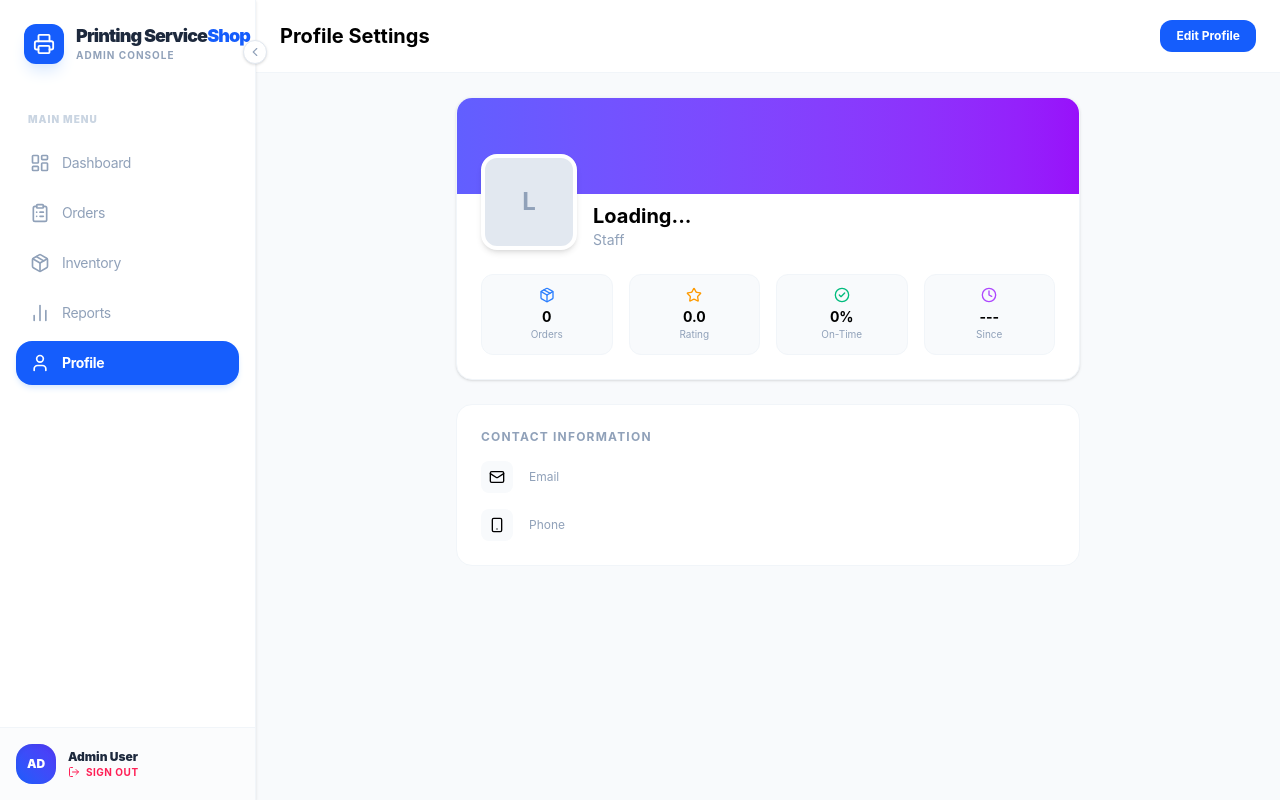
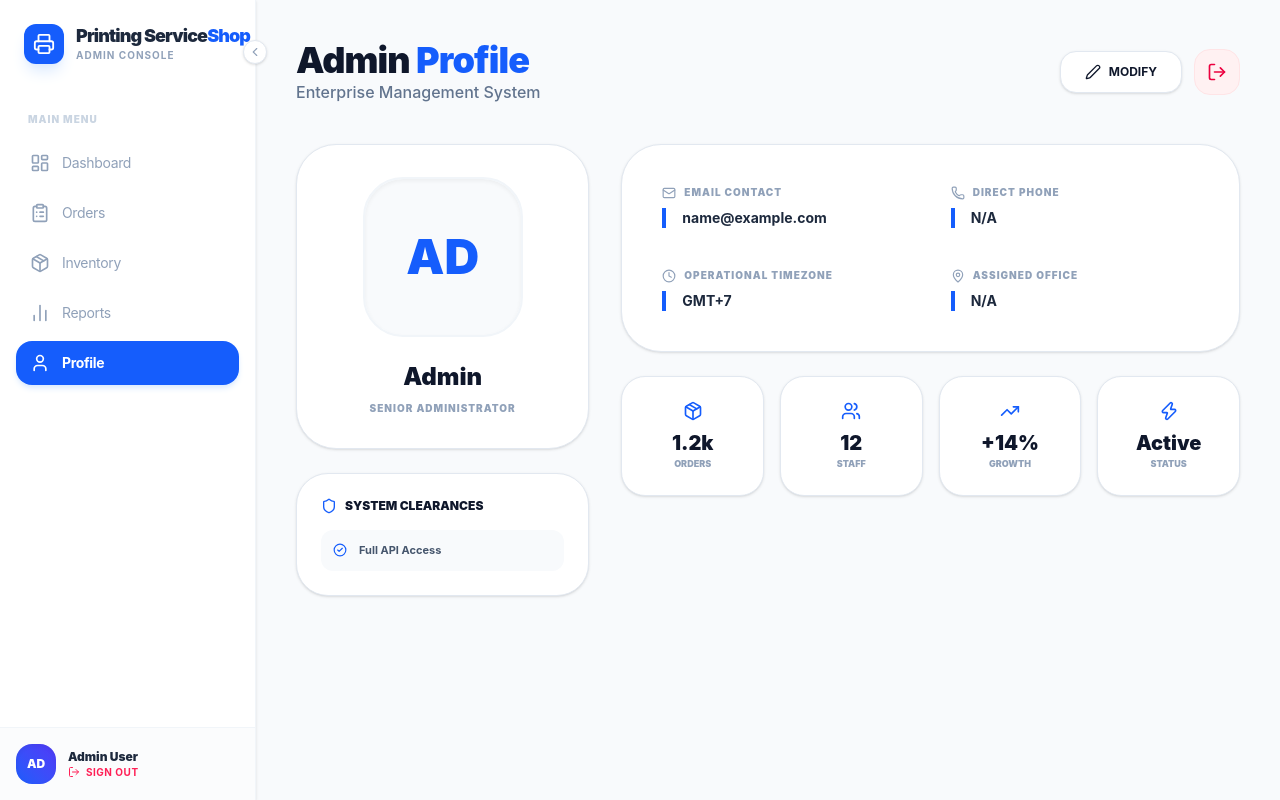
Before and after one commit to pheak2492008/printing-admin-Dashboard, a React (Vite) app: page /profile in a window 1280 px wide. Built offline with nearby package versions, Linux system fonts and the light colour scheme; no server answers; sample sign-in values are in the browser's storage.

Commit message:
fetch api profile

```diff
--- a/src/pages/ProfileAdmin/profile.tsx
+++ b/src/pages/ProfileAdmin/profile.tsx
@@ -1,257 +1,340 @@
-import { useState, useEffect, useRef } from "react";
+import React, { useState, useEffect, useRef } from "react";
+import { useNavigate } from "react-router-dom";
 import {
+  Camera,
+  Save,
+  Edit2,
+  Loader2,
   Mail,
+  Phone,
+  MapPin,
   Shield,
-  Globe,
-  Bell,
-  Moon,
-  LogOut,
-  ChevronRight,
-  Star,
-  Camera,
-  Edit2,
-  Award,
   Clock,
   CheckCircle2,
-  Smartphone,
-  Key,
-  Download,
-  Trash2,
-  Activity,
   Package,
+  LogOut,
+  Zap,
+  TrendingUp,
+  Users,
 } from "lucide-react";
 
-const API_BASE = "http://localhost:8081/api/v1/profile";
+// --- INTERFACES ---
+interface ProfileData {
+  userId: string;
+  name: string;
+  phone: string;
+  address: string;
+  avatarUrl: string;
+  email: string;
+}
+
+interface InfoItemProps {
+  icon: React.ElementType;
+  label: string;
+  value: string;
+  editable?: boolean;
+  onChange?: (v: string) => void;
+}
+
+const API_BASE = "http://localhost:8081/api/v1/admin/profile";
 
 export default function ProfilePage() {
+  const navigate = useNavigate();
   const fileInputRef = useRef<HTMLInputElement>(null);
+
   const [loading, setLoading] = useState(true);
+  const [isSaving, setIsSaving] = useState(false);
   const [editMode, setEditMode] = useState(false);
+  const [previewUrl, setPreviewUrl] = useState<string | null>(null);
+  const [mounted, setMounted] = useState(false);
 
-  // ── Profile State ──
-  const [profile, setProfile] = useState({
-    id: 1,
-    name: "Loading...",
-    role: "Staff",
-    email: "",
+  const [profile, setProfile] = useState<ProfileData>({
+    userId: localStorage.getItem("userId") || "",
+    name: "",
     phone: "",
-    staffId: "---",
-    profileImageUrl: "", // Store the image path from backend
-    ordersProcessed: "0",
-    rating: "0.0",
-    onTimeRate: "0%",
-    activeSince: "---",
+    address: "",
+    avatarUrl: "",
+    email: localStorage.getItem("userEmail") || "",
   });
 
-  // ── 1. Fetch Profile Data ──
-  useEffect(() => {
+  // Helper to get token safely
+  const getAuthToken = () =>
+    localStorage.getItem("accessToken") || localStorage.getItem("token");
+
+  // --- FETCH DATA (GET by ID) ---
   const fetchProfile = async () => {
+    const token = localStorage.getItem("accessToken");
+    const userId = localStorage.getItem("userId");
+
+    // CRITICAL: Check if userId is actually a number/string and not "undefined"
+    if (!token || !userId || userId === "undefined") {
+      console.error("No valid User ID found in storage!");
+      setLoading(false);
+      setMounted(true);
+      return;
+    }
+
     try {
-        const userId = localStorage.getItem("userId") || "1";
-        const response = await fetch(`${API_BASE}/${userId}`);
-        if (response.ok) {
-          const data = await response.json();
+      const res = await fetch(
+        `http://localhost:8081/api/v1/admin/profile/${userId}`,
+        {
+          method: "GET",
+          headers: {
+            Authorization: `Bearer ${token}`,
+            Accept: "application/json",
+          },
+        },
+      );
+
+      if (res.ok) {
+        const data = await res.json();
         setProfile({
-            id: data.id,
-            name: data.fullName,
-            role: data.position,
-            email: data.email,
-            phone: data.phoneNumber,
-            staffId: data.staffCode,
-            profileImageUrl: data.profileImageUrl, // Assume this field exists in Java
-            ordersProcessed: data.totalOrders?.toLocaleString() || "1,842",
-            rating: data.averageRating || "4.9",
-            onTimeRate: (data.onTimePercentage || "98") + "%",
-            activeSince: data.joinDate || "Jan 2022",
+          userId: userId,
+          name: data.fullName || "Admin",
+          phone: data.phone || "",
+          address: data.address || "",
+          avatarUrl: data.avatarUrl || "",
+          email: data.email || localStorage.getItem("userEmail") || "",
         });
+      } else {
+        console.error("Server responded with:", res.status);
       }
-      } catch (error) {
-        console.error("Error fetching profile:", error);
+    } catch (err) {
+      console.error("Connection failed:", err);
     } finally {
       setLoading(false);
+      setMounted(true);
     }
   };
+  useEffect(() => {
+    // Run the fetch
     fetchProfile();
+
+    // Trigger the entry animation
+    const timer = setTimeout(() => setMounted(true), 100);
+    return () => clearTimeout(timer);
   }, []);
+  // --- 2. UPDATE PROFILE ---
+  const handleSave = async () => {
+    const token =
+      localStorage.getItem("accessToken") || localStorage.getItem("token");
+    if (!token) return navigate("/login");
 
-  // ── 2. Handle Image Upload & Profile Update ──
-  const handleSave = async () => {
-    setLoading(true);
+    setIsSaving(true);
     const formData = new FormData();
 
-    // Append text data
-    formData.append("fullName", profile.name);
-    formData.append("position", profile.role);
-    formData.append("phoneNumber", profile.phone);
-    formData.append("email", profile.email);
+    // Match your @RequestPart("request") ProfileRequest exactly
+    const profileRequest = {
+      fullName: profile.name,
+      phone: profile.phone,
+      address: profile.address,
+    };
 
-    // Append file if selected
+    // WRAP JSON IN BLOB: This prevents "413 Unsupported Media Type" or "403"
+    formData.append(
+      "request",
+      new Blob([JSON.stringify(profileRequest)], { type: "application/json" }),
+    );
+
+    // IMAGE PART
     if (fileInputRef.current?.files?.[0]) {
       formData.append("image", fileInputRef.current.files[0]);
     }
 
     try {
-      const response = await fetch(`${API_BASE}/${profile.id}`, {
+      const res = await fetch(`${API_BASE}/${profile.userId}`, {
         method: "PUT",
-        // Note: Don't set Content-Type header when sending FormData;
-        // the browser sets it automatically with the boundary string.
+        headers: {
+          Authorization: `Bearer ${token}`,
+          // DO NOT set 'Content-Type': 'multipart/form-data' manually.
+          // The browser must do it to include the "boundary" string.
+        },
         body: formData,
       });
 
-      if (response.ok) {
-        const updatedData = await response.json();
-        setProfile((prev) => ({
-          ...prev,
-          profileImageUrl: updatedData.profileImageUrl,
-        }));
+      if (res.ok) {
         setEditMode(false);
-        alert("Profile & Image Updated!");
+        await fetchProfile(); // Refresh UI with new data
+        alert("Profile updated!");
+      } else {
+        const errorText = await res.text();
+        console.error("Save failed:", errorText);
+        alert(`Error ${res.status}: Check permissions or network.`);
       }
-    } catch (error) {
-      console.error("Update failed:", error);
+    } catch (err) {
+      alert("Server unreachable.");
     } finally {
-      setLoading(false);
+      setIsSaving(false);
     }
   };
-
-  if (loading && !profile.email)
+  if (loading)
     return (
-      <div className="p-20 text-center animate-pulse">Loading Profile...</div>
+      <div className="flex h-screen items-center justify-center bg-white">
+        <Loader2 className="animate-spin text-blue-600" size={40} />
+      </div>
     );
 
+  const avatarSrc =
+    previewUrl ||
+    (profile.avatarUrl ? `http://localhost:8081${profile.avatarUrl}` : null);
+  const initials =
+    profile.name
+      .split(" ")
+      .map((n) => n[0])
+      .join("")
+      .toUpperCase()
+      .slice(0, 2) || "AD";
+
   return (
-    <div className="min-h-screen bg-slate-50 pb-24">
-      {/* Header */}
-      <div className="bg-white border-b border-slate-100 px-6 py-5 sticky top-0 z-40 flex justify-between items-center">
-        <h1 className="font-bold text-xl">Profile Settings</h1>
+    <div className="min-h-screen bg-[#F8FAFC] p-4 md:p-10 font-sans text-slate-800">
+      <div
+        className={`max-w-6xl mx-auto transition-all duration-700 ${mounted ? "opacity-100" : "opacity-0 translate-y-4"}`}
+      >
+        {/* HEADER */}
+        <header className="flex flex-col md:flex-row justify-between items-start md:items-center gap-6 mb-10">
+          <div>
+            <h1 className="text-4xl font-black text-slate-900 tracking-tight">
+              Admin <span className="text-blue-600">Profile</span>
+            </h1>
+            <p className="text-slate-500 font-medium">
+              Enterprise Management System
+            </p>
+          </div>
+
+          <div className="flex items-center gap-3">
+            {editMode ? (
               <button
-          onClick={editMode ? handleSave : () => setEditMode(true)}
-          className={`px-4 py-2 rounded-xl text-xs font-bold transition-all ${
-            editMode ? "bg-green-600 text-white" : "bg-blue-600 text-white"
-          }`}
+                onClick={handleSave}
+                disabled={isSaving}
+                className="flex items-center gap-2 px-6 py-3 bg-blue-600 hover:bg-blue-700 text-white text-xs font-bold uppercase rounded-2xl shadow-md disabled:opacity-50"
               >
-          {editMode ? "Save Profile" : "Edit Profile"}
+                {isSaving ? (
+                  <Loader2 size={16} className="animate-spin" />
+                ) : (
+                  <Save size={16} />
+                )}
+                Confirm Changes
+              </button>
+            ) : (
+              <button
+                onClick={() => setEditMode(true)}
+                className="flex items-center gap-2 px-6 py-3 bg-white hover:bg-slate-50 text-slate-900 text-xs font-bold uppercase rounded-2xl border border-slate-200 shadow-sm"
+              >
+                <Edit2 size={16} /> Modify
+              </button>
+            )}
+            <button
+              onClick={() => {
+                localStorage.clear();
+                navigate("/login");
+              }}
+              className="p-3 bg-rose-50 text-rose-600 rounded-2xl border border-rose-100 hover:bg-rose-600 hover:text-white transition-all"
+            >
+              <LogOut size={20} />
             </button>
           </div>
+        </header>
 
-      <div className="max-w-2xl mx-auto px-6 pt-6 space-y-6">
-        {/* Profile Card */}
-        <div className="bg-white rounded-2xl border border-slate-100 shadow-sm overflow-hidden">
-          <div className="h-24 bg-gradient-to-r from-indigo-500 to-purple-600" />
-          <div className="px-6 pb-6 relative">
-            <div className="flex items-end gap-4 -mt-10 mb-6">
-              {/* Avatar Image Upload */}
-              <div className="relative group">
-                <div className="w-24 h-24 rounded-2xl border-4 border-white shadow-md bg-slate-200 overflow-hidden">
-                  {profile.profileImageUrl ? (
+        <div className="grid grid-cols-1 lg:grid-cols-12 gap-8">
+          {/* PROFILE CARD */}
+          <div className="lg:col-span-4 space-y-6">
+            <div className="bg-white border border-slate-200 p-8 rounded-[2.5rem] text-center shadow-sm">
+              <div className="relative w-40 h-40 mx-auto mb-6">
+                <div className="w-full h-full rounded-[2.5rem] bg-slate-50 border-2 border-slate-100 flex items-center justify-center text-5xl font-black text-blue-600 overflow-hidden shadow-inner">
+                  {avatarSrc ? (
                     <img
-                      src={`http://localhost:8081${profile.profileImageUrl}`}
+                      src={avatarSrc}
                       className="w-full h-full object-cover"
                       alt="Profile"
                     />
                   ) : (
-                    <div className="w-full h-full flex items-center justify-center text-2xl font-bold text-slate-400">
-                      {profile.name.charAt(0)}
-                    </div>
+                    initials
                   )}
                 </div>
-
                 {editMode && (
-                  <>
+                  <button
+                    onClick={() => fileInputRef.current?.click()}
+                    className="absolute -bottom-2 -right-2 p-3 bg-blue-600 rounded-2xl border-4 border-white text-white shadow-lg hover:scale-110 transition-transform"
+                  >
+                    <Camera size={20} />
+                  </button>
+                )}
                 <input
                   type="file"
                   ref={fileInputRef}
                   className="hidden"
                   accept="image/*"
-                      onChange={(e) => {
-                        // Optional: Create a local preview URL
-                        if (e.target.files?.[0]) {
-                          const url = URL.createObjectURL(e.target.files[0]);
-                          setProfile({ ...profile, profileImageUrl: url });
+                  onChange={(e) =>
+                    e.target.files?.[0] &&
+                    setPreviewUrl(URL.createObjectURL(e.target.files[0]))
                   }
-                      }}
                 />
-                    <button
-                      onClick={() => fileInputRef.current?.click()}
-                      className="absolute inset-0 bg-black/40 rounded-2xl flex items-center justify-center opacity-0 group-hover:opacity-100 transition-opacity"
-                    >
-                      <Camera className="text-white" />
-                    </button>
-                  </>
-                )}
               </div>
-
-              <div className="flex-1">
               {editMode ? (
                 <input
                   value={profile.name}
                   onChange={(e) =>
                     setProfile({ ...profile, name: e.target.value })
                   }
-                    className="text-xl font-bold border-b border-blue-500 outline-none w-full"
+                  className="w-full text-center text-2xl font-black text-slate-900 border-b-2 border-blue-600 outline-none pb-1"
                 />
               ) : (
-                  <h2 className="text-xl font-bold">{profile.name}</h2>
+                <h2 className="text-2xl font-black text-slate-900">
+                  {profile.name || "Admin"}
+                </h2>
               )}
-                <p className="text-sm text-slate-400">{profile.role}</p>
-              </div>
+              <p className="text-slate-400 text-[10px] font-black uppercase tracking-widest mt-2">
+                Senior Administrator
+              </p>
             </div>
 
-            {/* Stats */}
-            <div className="grid grid-cols-4 gap-4">
-              <StatItem
-                icon={Package}
-                value={profile.ordersProcessed}
-                label="Orders"
-                color="text-blue-500"
-              />
-              <StatItem
-                icon={Star}
-                value={profile.rating}
-                label="Rating"
-                color="text-amber-500"
-              />
-              <StatItem
-                icon={CheckCircle2}
-                value={profile.onTimeRate}
-                label="On-Time"
-                color="text-emerald-500"
-              />
-              <StatItem
-                icon={Clock}
-                value={profile.activeSince}
-                label="Since"
-                color="text-purple-500"
-              />
+            <div className="bg-white border border-slate-200 p-6 rounded-[2rem] shadow-sm">
+              <h3 className="text-slate-900 text-xs font-black uppercase mb-4 flex items-center gap-2">
+                <Shield size={16} className="text-blue-600" /> System Clearances
+              </h3>
+              <div className="space-y-2">
+                <div className="flex items-center gap-3 text-[11px] font-bold text-slate-600 bg-slate-50 p-3 rounded-xl">
+                  <CheckCircle2 size={14} className="text-blue-600" /> Full API
+                  Access
+                </div>
               </div>
             </div>
           </div>
 
-        {/* Contact Info */}
-        <div className="bg-white rounded-2xl border border-slate-100 p-6 space-y-4">
-          <h3 className="text-xs font-bold text-slate-400 uppercase tracking-widest">
-            Contact Information
-          </h3>
-          <div className="space-y-4">
-            <InfoField icon={Mail} label="Email" value={profile.email} />
-            <div className="flex items-center gap-4">
-              <div className="p-2 bg-slate-50 rounded-lg">
-                <Smartphone size={16} />
+          {/* DETAILS SECTION */}
+          <div className="lg:col-span-8 space-y-6">
+            <div className="bg-white border border-slate-200 rounded-[2.5rem] shadow-sm p-10 grid grid-cols-1 md:grid-cols-2 gap-10">
+              <InfoItem
+                icon={Mail}
+                label="Email Contact"
+                value={profile.email}
+              />
+              <InfoItem
+                icon={Phone}
+                label="Direct Phone"
+                value={profile.phone}
+                editable={editMode}
+                onChange={(v: string) => setProfile({ ...profile, phone: v })}
+              />
+              <InfoItem
+                icon={Clock}
+                label="Operational Timezone"
+                value="GMT+7"
+              />
+              <InfoItem
+                icon={MapPin}
+                label="Assigned Office"
+                value={profile.address}
+                editable={editMode}
+                onChange={(v: string) => setProfile({ ...profile, address: v })}
+              />
             </div>
-              <div className="flex-1">
-                <p className="text-xs text-slate-400">Phone</p>
-                {editMode ? (
-                  <input
-                    value={profile.phone}
-                    onChange={(e) =>
-                      setProfile({ ...profile, phone: e.target.value })
-                    }
-                    className="text-sm font-bold border-b border-slate-200 outline-none w-full"
-                  />
-                ) : (
-                  <p className="text-sm font-bold">{profile.phone}</p>
-                )}
-              </div>
+
+            <div className="grid grid-cols-2 md:grid-cols-4 gap-4">
+              <StatBox icon={Package} label="Orders" val="1.2k" />
+              <StatBox icon={Users} label="Staff" val="12" />
+              <StatBox icon={TrendingUp} label="Growth" val="+14%" />
+              <StatBox icon={Zap} label="Status" val="Active" />
             </div>
           </div>
         </div>
@@ -260,23 +343,48 @@ export default function ProfilePage() {
   );
 }
 
-// Helper Components
-const StatItem = ({ icon: Icon, value, label, color }: any) => (
-  <div className="bg-slate-50 p-3 rounded-xl text-center border border-slate-100">
-    <Icon size={16} className={`${color} mx-auto mb-1`} />
-    <p className="text-sm font-bold">{value}</p>
-    <p className="text-[10px] text-slate-400">{label}</p>
+// --- SUB-COMPONENTS ---
+function InfoItem({
+  icon: Icon,
+  label,
+  value,
+  editable,
+  onChange,
+}: InfoItemProps) {
+  return (
+    <div className="space-y-2">
+      <div className="flex items-center gap-2 text-slate-400 font-black text-[10px] uppercase tracking-widest">
+        <Icon size={14} /> {label}
+      </div>
+      {editable && onChange ? (
+        <input
+          value={value}
+          onChange={(e) => onChange(e.target.value)}
+          className="w-full bg-slate-50 border border-slate-200 rounded-xl px-4 py-2 text-sm text-slate-900 outline-none focus:border-blue-600"
+        />
+      ) : (
+        <p className="text-sm font-bold text-slate-800 border-l-4 border-blue-600 pl-4">
+          {value || "N/A"}
+        </p>
+      )}
     </div>
   );
+}
 
-const InfoField = ({ icon: Icon, label, value }: any) => (
-  <div className="flex items-center gap-4">
-    <div className="p-2 bg-slate-50 rounded-lg">
-      <Icon size={16} />
-    </div>
-    <div>
-      <p className="text-xs text-slate-400">{label}</p>
-      <p className="text-sm font-bold">{value}</p>
-    </div>
+function StatBox({
+  icon: Icon,
+  label,
+  val,
+}: {
+  icon: React.ElementType;
+  label: string;
+  val: string;
+}) {
+  return (
+    <div className="bg-white border border-slate-200 p-6 rounded-3xl text-center shadow-sm">
+      <Icon size={20} className="text-blue-600 mx-auto mb-2" />
+      <p className="text-xl font-black text-slate-900">{val}</p>
+      <p className="text-[9px] text-slate-400 font-black uppercase">{label}</p>
     </div>
   );
+}
```
Also changed, not shown: src/pages/Authentication/login.tsx (+22 -15 lines), 1 other file (tests, documents, lock files or other folders). Lines whose indentation alone changed are shown as unchanged.
